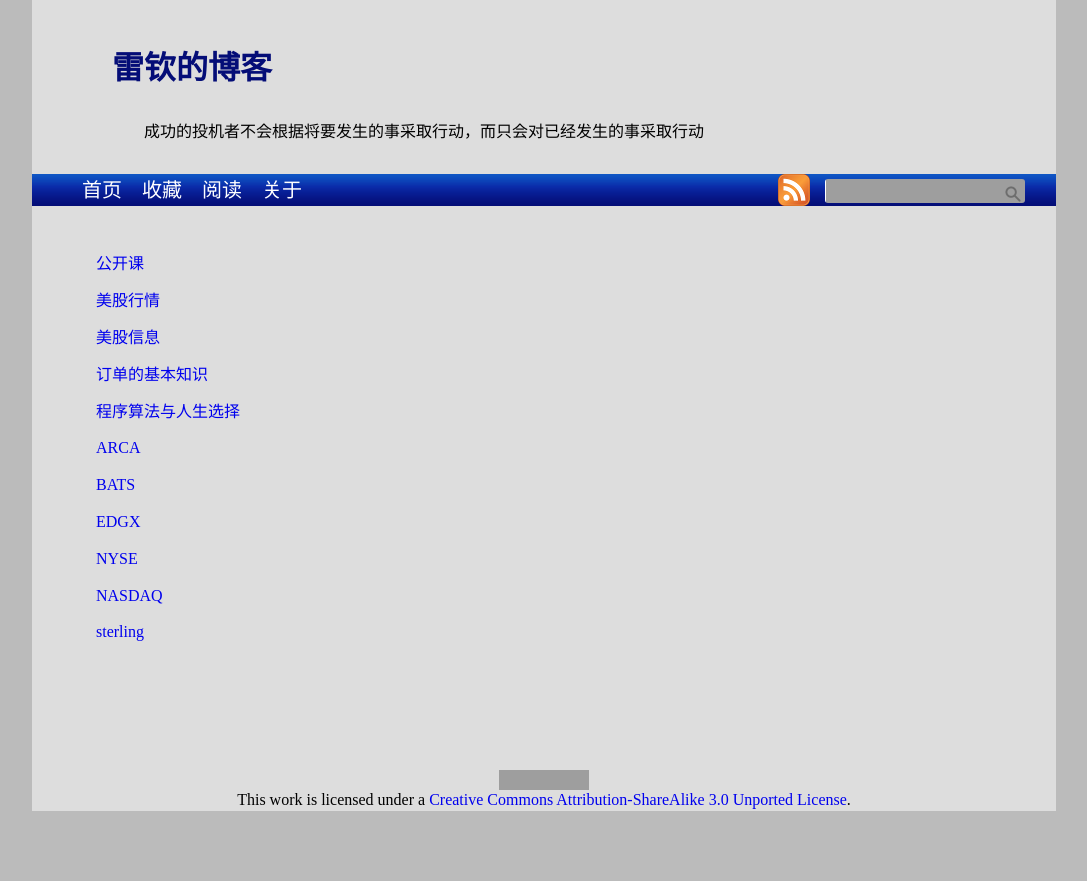
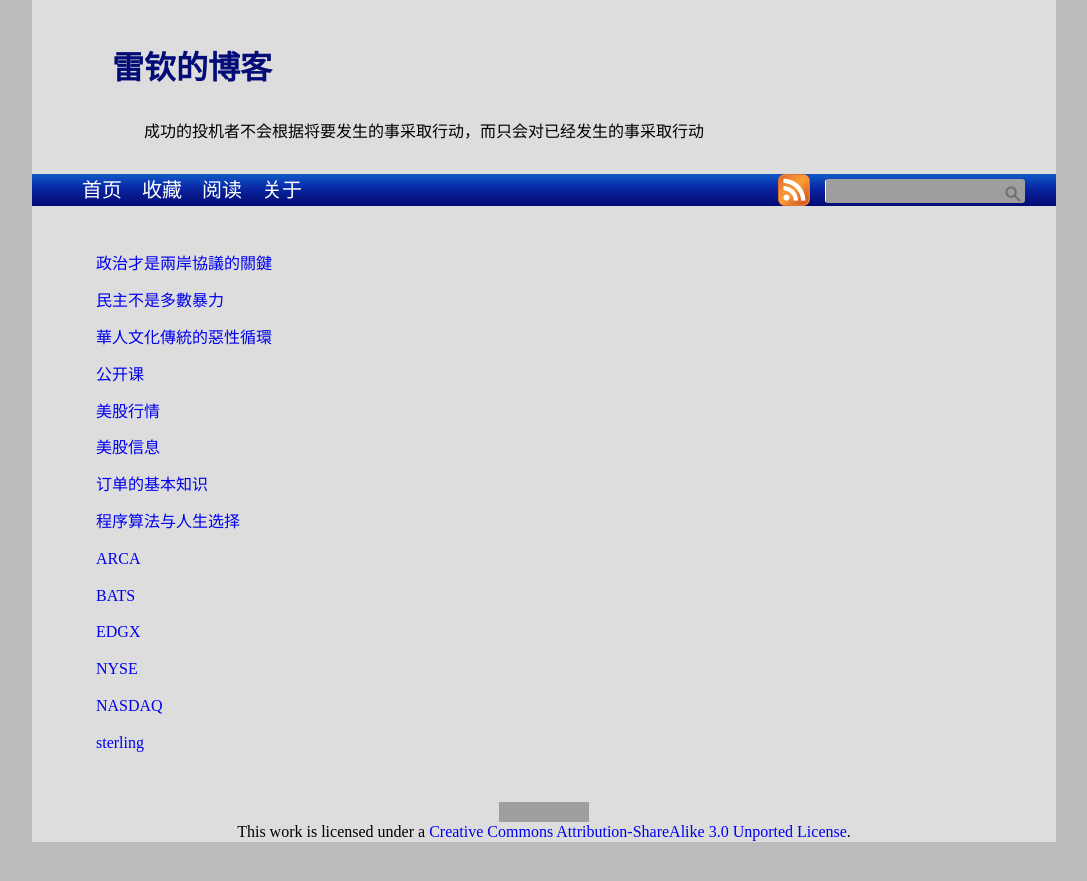
Before and after one commit to leiqin/leiqin.github.io, a Jekyll site: the page built from shoucang/url.markdown, in a window 1280 px wide. Shown: the top 881 px of the page, without its empty margins (96-1183 px from the left). Built offline with Jekyll 4.4.1, drawn with Linux system fonts in a browser that asks for light colours; nearby versions of some CDN libraries; comment, search, counter and statistics services are not loaded; grey boxes are pictures that could not be loaded.

Commit message:
添加收藏的 url

```diff
--- a/shoucang/url.markdown
+++ b/shoucang/url.markdown
@@ -1,6 +1,12 @@
 ---
 layout: index
 ---
+
+[政治才是兩岸協議的關鍵](http://billy3321.blogspot.ru/2013/07/blog-post_15.html)
+
+[民主不是多數暴力](http://billy3321.blogspot.ru/2013/07/blog-post.html)
+
+[華人文化傳統的惡性循環](http://billy3321.blogspot.ru/2013/03/chineseCulture.html)
 
 [公开课](https://www.coursera.org/)
 
```
